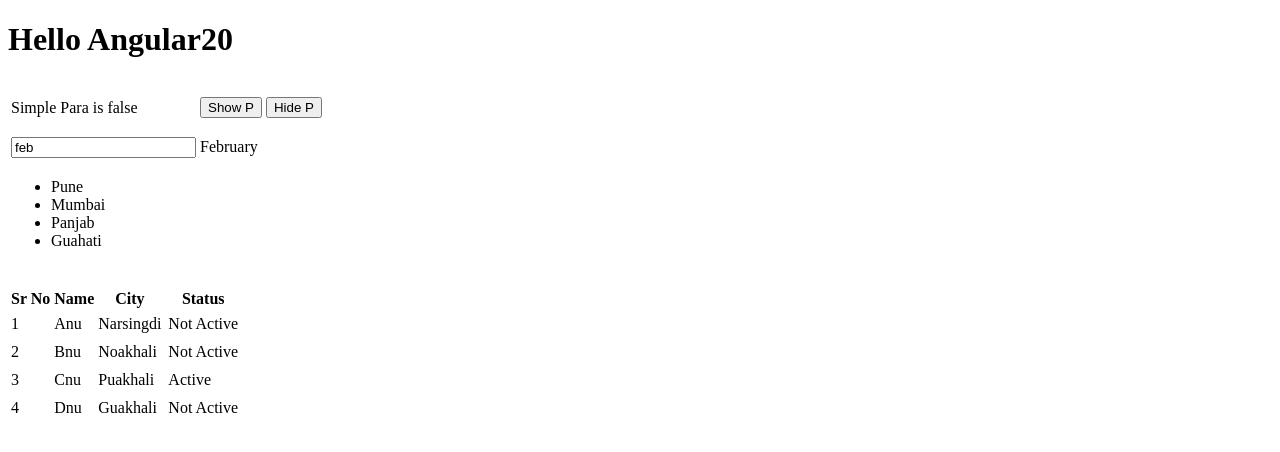
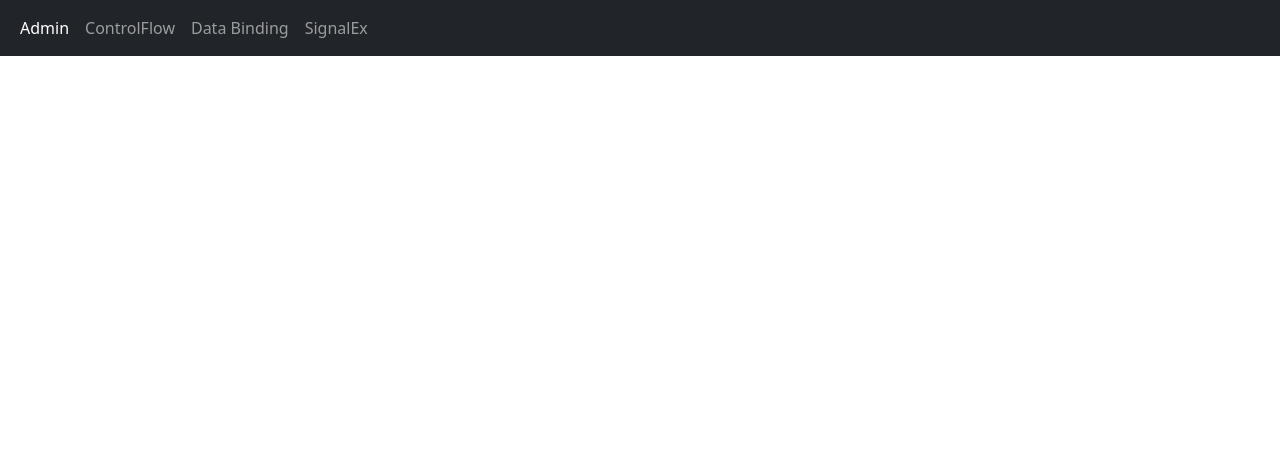
Before and after one commit to AnamulHaqueN/angular20Tutorials, an Angular app: page / in a window 1280 px wide. Shown: the top 452 px of the page. Built offline with nearby package versions, Linux system fonts and the light colour scheme.

Commit message:
Install Bootstrap in Angular Create Routes router-outlet, routerLink & navigation

```diff
--- a/angular.json
+++ b/angular.json
@@ -25,6 +25,7 @@
               }
             ],
             "styles": [
+              "./node_modules/bootstrap/dist/css/bootstrap.min.css",
               "src/styles.css"
             ]
           },
--- a/package.json
+++ b/package.json
@@ -26,6 +26,7 @@
     "@angular/forms": "^20.0.0",
     "@angular/platform-browser": "^20.0.0",
     "@angular/router": "^20.0.0",
+    "bootstrap": "^5.3.7",
     "rxjs": "~7.8.0",
     "tslib": "^2.3.0",
     "zone.js": "~0.15.0"
--- a/src/app/app.html
+++ b/src/app/app.html
@@ -1,3 +1,20 @@
-<h1>Hello Angular20</h1>
+<nav class="navbar navbar-expand-sm bg-dark navbar-dark">
+  <div class="container-fluid">
+    <ul class="navbar-nav">
+      <li class="nav-item">
+        <a class="nav-link active" routerLink="admin">Admin</a>
+      </li>
+      <li class="nav-item">
+        <a class="nav-link" routerLink="control-flow">ControlFlow</a>
+      </li>
+      <li class="nav-item">
+        <a class="nav-link" routerLink="data-binding">Data Binding</a>
+      </li>
+      <li class="nav-item">
+        <a class="nav-link" routerLink="signal-ex">SignalEx</a>
+      </li>
+    </ul>
+  </div>
+</nav>
 
-<app-control-flow></app-control-flow>
+<router-outlet></router-outlet>
--- a/src/app/app.routes.ts
+++ b/src/app/app.routes.ts
@@ -1,3 +1,24 @@
 import { Routes } from '@angular/router';
+import { Admin } from './components/admin/admin';
+import { ControlFlow } from './components/control-flow/control-flow';
+import { DataBinding } from './components/data-binding/data-binding';
+import { SignalEx } from './components/signal-ex/signal-ex';
 
-export const routes: Routes = [];
+export const routes: Routes = [
+    {
+        path:'admin',
+        component:Admin
+    },
+    {
+        path:'control-flow',
+        component: ControlFlow
+    },
+    {
+        path:'data-binding',
+        component: DataBinding
+    },
+    {
+        path:'signal-ex',
+        component:SignalEx
+    }
+];
--- a/src/app/app.ts
+++ b/src/app/app.ts
@@ -1,5 +1,5 @@
 import { Component } from '@angular/core';
-import { RouterOutlet } from '@angular/router';
+import { RouterLink, RouterOutlet } from '@angular/router';
 import { Admin } from './components/admin/admin';
 import { User } from './components/user/user';
 import { DataBinding } from './components/data-binding/data-binding';
@@ -8,7 +8,7 @@
 
 @Component({
   selector: 'app-root',
-  imports: [ControlFlow],
+  imports: [RouterLink, RouterOutlet],
   templateUrl: './app.html',
   styleUrl: './app.css'
 })
--- a/src/app/components/control-flow/control-flow.html
+++ b/src/app/components/control-flow/control-flow.html
@@ -11,7 +11,7 @@
     </td>
 
     <td>
-       <button (click) = "showPara()">Show P</button>
+       <button class="btn btn-success" (click) = "showPara()">Show P</button>
     </td>
 
     <td>
```
Also changed, not shown: 1 other file (tests, documents, lock files or other folders).
